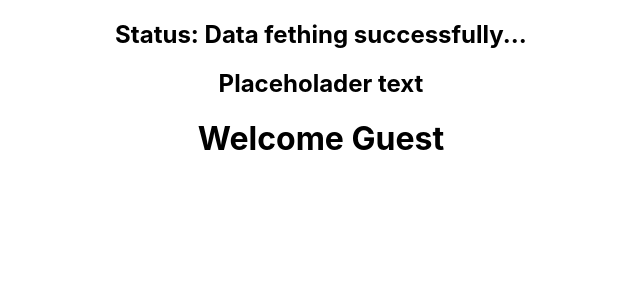
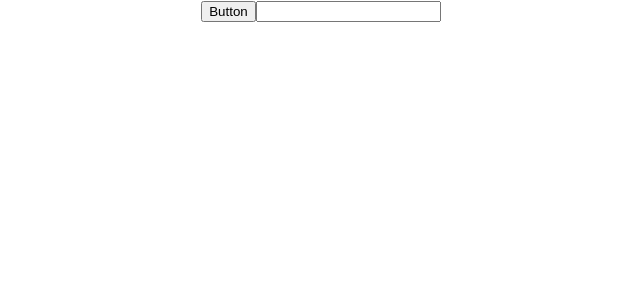
Before and after one commit to shivprajapat/React-TypeScript-Tutorials, a React (Create React App) app: page / in a window 1280 px wide. Shown: the top 300 px of the page, without its empty margins (319-959 px from the left). Built offline with nearby package versions, Linux system fonts and the light colour scheme.

Commit message:
React TypeScript Event Props Added

```diff
--- a/src/App.tsx
+++ b/src/App.tsx
@@ -1,17 +1,14 @@
-import { Greet } from './components/Greet';
-import { Heading } from './components/Heading';
-import { Oscar } from './components/Oscar';
-import { Status } from './components/Status';
+import Button from './components/Button';
+import Input from './components/Input';
 
 function App() {
 
   return (
     <div className="App">
-      <Status status={'success'} />
-      <Oscar>
-        <Heading>Placeholader text</Heading>
-      </Oscar>
-      <Greet name="Shiv" isLoggedIn={false} />
+      <Button handleClick={(event, id) => {
+        console.log("Button Clicked", event, id);
+      }} />
+      <Input value='' handleChange={(event => console.log(event))} />
     </div>
   );
 }
--- /dev/null
+++ b/src/components/Button.tsx
@@ -0,0 +1,11 @@
+import React from "react"
+
+type ButtonProps = {
+    handleClick: (event: React.MouseEvent<HTMLButtonElement>, id: number) => void;
+}
+
+export default function Button(props: ButtonProps) {
+    return (
+        <button onClick={event => props.handleClick(event, 1)}>Button</button>
+    )
+}
--- /dev/null
+++ b/src/components/Input.tsx
@@ -0,0 +1,15 @@
+import { ChangeEvent } from "react"
+
+type InputPropa = {
+    value: string,
+    handleChange: (event: ChangeEvent<HTMLInputElement>) => void;
+}
+export default function Input(props: InputPropa) {
+    const handleInputChange = (event: ChangeEvent<HTMLInputElement>) => {
+        console.log(event);
+
+    }
+    return (
+        <input type="text" value={props.value} onChange={handleInputChange} />
+    )
+}
```
